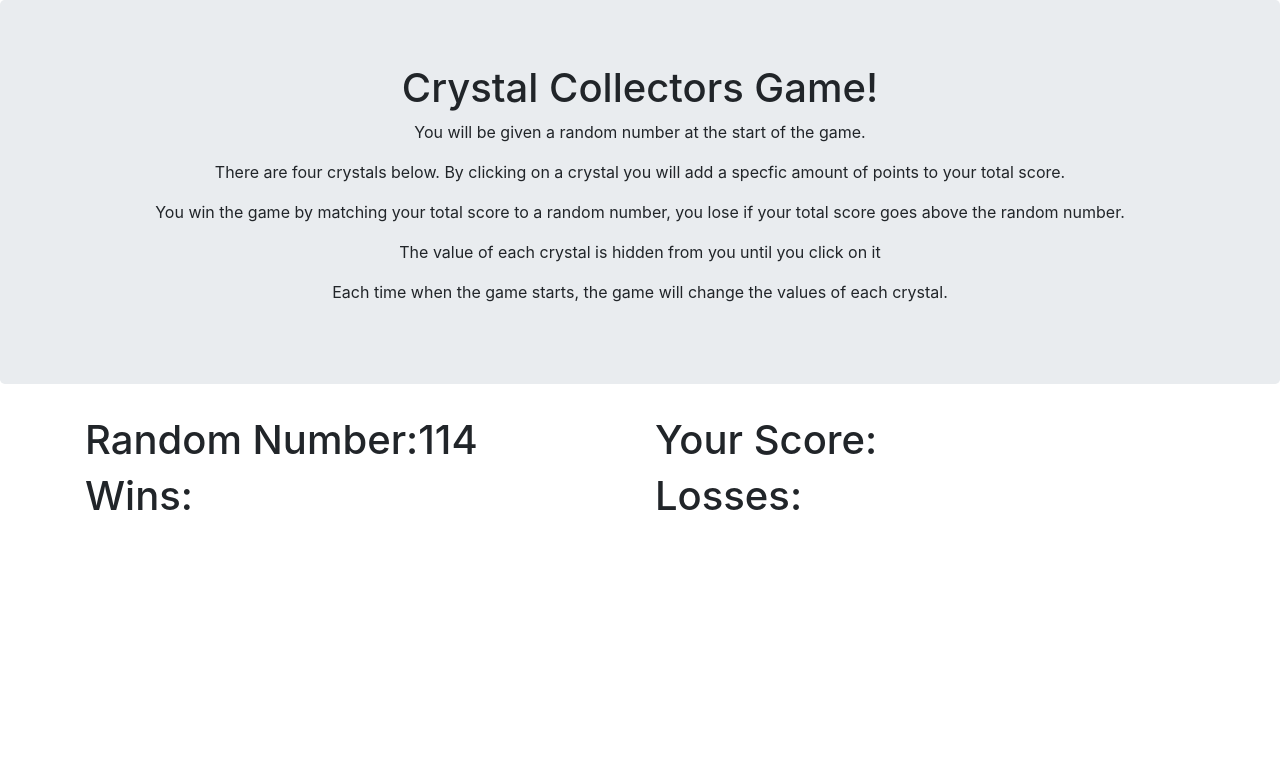
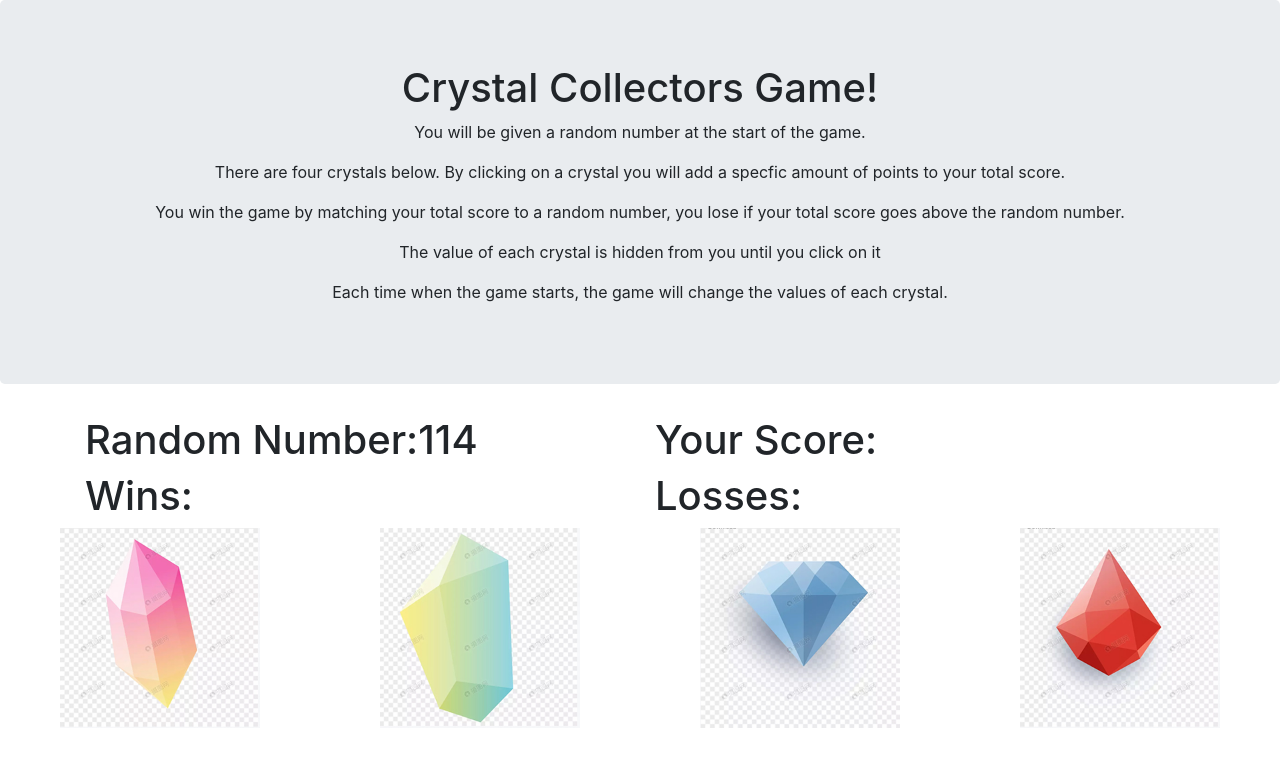
Before and after one commit to estevansta/Crystal-Game-V2, a plain HTML site: page index.html in a window 1280 px wide. Drawn offline with nearby package versions, Linux system fonts and the light colour scheme.

Commit message:
html images placed on bottom, css for image sizes added, js assigned img

```diff
--- a/assets/css/style.css
+++ b/assets/css/style.css
@@ -0,0 +1,11 @@
+.crystals {
+    display: flex;
+    justify-content: space-around;
+	align-items: center;
+}
+
+.crystal {
+    border:1px;
+	height:200px;
+	width: 200px;
+}
--- a/assets/javascript/javascript.js
+++ b/assets/javascript/javascript.js
@@ -12,16 +12,25 @@ var losses;
 
 
 for(var i = 0; i < 4; i++){
-    //assigning random number to crystals
-    var random = Math.floor(Math.random() * 12);
-    //dynamically creating the crystal variables
-    var crystal = $("<div>");
-        crystal.attr({
+    var random = Math.floor(Math.random() * 11) + 1; //assigning random number to crystals do not = 0
+    var crystal = $("<div>");  //dynamically creating the crystal variables
+        crystal.attr({ // assigning a class and random number
         "class": "crystal",
         "random-number": random
         });
     $(".crystals").append(crystal);
+
+    var images = ["assets/images/crystal_1.jpg", "assets/images/crystal_2.jpg", "assets/images/crystal_3.jpg", "assets/images/crystal_4.jpg"]
+
+    crystal.css({
+        "background-image":"url('" + (images[i]) + "')",
+        "background-size":"cover"
+
+    });
+
+    $(".crystals").append(crystal);
 }
+
 
 randomResult = Math.floor(Math.random() * 101) + 19;
 $("#result").html("<h1>Random Number:" + randomResult + "</h1>");
--- a/index.html
+++ b/index.html
@@ -15,9 +15,6 @@
 
 
 <body>
-    <div class="crystals">
-
-    </div>
 
     <div class="jumbotron">
         <h1 class="text-center">Crystal Collectors Game!</h1>
@@ -52,6 +49,10 @@
         </div>
     </div>
 
+    <div class="crystals">
+
+        </div>
+
     <script type="text/javascript" src="assets/javascript/javascript.js"></script>
 </body>
 </html>
```
